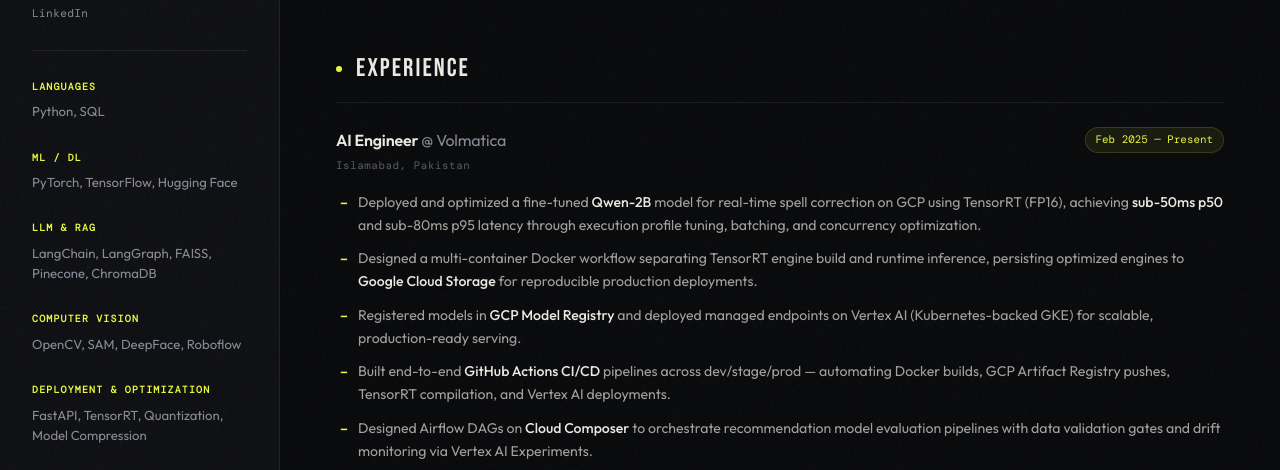
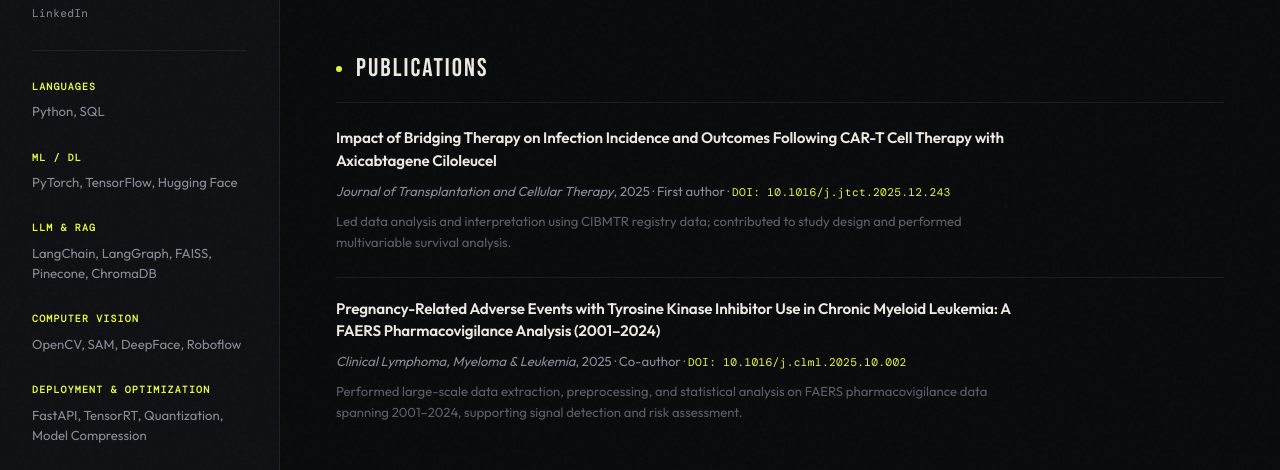
Before and after one commit to MrMashood/MrMashood.github.io, a plain HTML site: page resume.html in a window 1280 px wide. Shown: the part 306-776 px from the top of the page. Drawn offline with nearby package versions, Linux system fonts and the light colour scheme; a web font is replaced by a local one.

Commit message:
Updated resume

```diff
--- a/resume.html
+++ b/resume.html
@@ -99,6 +99,29 @@
         </p>
       </section>
 
+      <!-- PUBLICATIONS -->
+      <section class="r-section">
+        <div class="r-section-label">Publications</div>
+
+        <div class="r-pub">
+          <h3 class="r-pub-title">Impact of Bridging Therapy on Infection Incidence and Outcomes Following CAR-T Cell Therapy with Axicabtagene Ciloleucel</h3>
+          <p class="r-pub-meta">
+            <span class="r-pub-journal">Journal of Transplantation and Cellular Therapy</span>, 2025 · First author ·
+            <a href="https://doi.org/10.1016/j.jtct.2025.12.243" target="_blank" class="r-pub-doi">DOI: 10.1016/j.jtct.2025.12.243</a>
+          </p>
+          <p class="r-pub-note">Led data analysis and interpretation using CIBMTR registry data; contributed to study design and performed multivariable survival analysis.</p>
+        </div>
+
+        <div class="r-pub">
+          <h3 class="r-pub-title">Pregnancy-Related Adverse Events with Tyrosine Kinase Inhibitor Use in Chronic Myeloid Leukemia: A FAERS Pharmacovigilance Analysis (2001–2024)</h3>
+          <p class="r-pub-meta">
+            <span class="r-pub-journal">Clinical Lymphoma, Myeloma &amp; Leukemia</span>, 2025 · Co-author ·
+            <a href="https://doi.org/10.1016/j.clml.2025.10.002" target="_blank" class="r-pub-doi">DOI: 10.1016/j.clml.2025.10.002</a>
+          </p>
+          <p class="r-pub-note">Performed large-scale data extraction, preprocessing, and statistical analysis on FAERS pharmacovigilance data spanning 2001–2024, supporting signal detection and risk assessment.</p>
+        </div>
+      </section>
+
       <!-- EXPERIENCE -->
       <section class="r-section">
         <div class="r-section-label">Experience</div>
--- a/style.css
+++ b/style.css
@@ -322,6 +322,30 @@
 }
 .r-list strong { color: var(--text); font-weight: 500; }
 
+/* --- publications --- */
+.r-pub { display: flex; flex-direction: column; gap: 8px; }
+.r-pub + .r-pub { padding-top: 20px; border-top: 1px solid var(--border); }
+
+.r-pub-title {
+  font-size: 0.95rem; font-weight: 600;
+  color: var(--text); line-height: 1.5; letter-spacing: -0.01em;
+  max-width: 720px;
+}
+.r-pub-meta {
+  font-size: 0.82rem; color: var(--muted2);
+}
+.r-pub-journal { font-style: italic; color: var(--muted2); }
+.r-pub-doi {
+  font-family: var(--font-mono); font-size: 0.7rem;
+  color: var(--accent); text-decoration: none; letter-spacing: 0.03em;
+  transition: opacity 0.2s;
+}
+.r-pub-doi:hover { opacity: 0.75; text-decoration: underline; }
+.r-pub-note {
+  font-size: 0.82rem; color: var(--muted); line-height: 1.6;
+  max-width: 680px;
+}
+
 /* --- projects --- */
 .r-project { display: flex; flex-direction: column; gap: 12px; }
 .r-project + .r-project { padding-top: 20px; border-top: 1px solid var(--border); }
```
